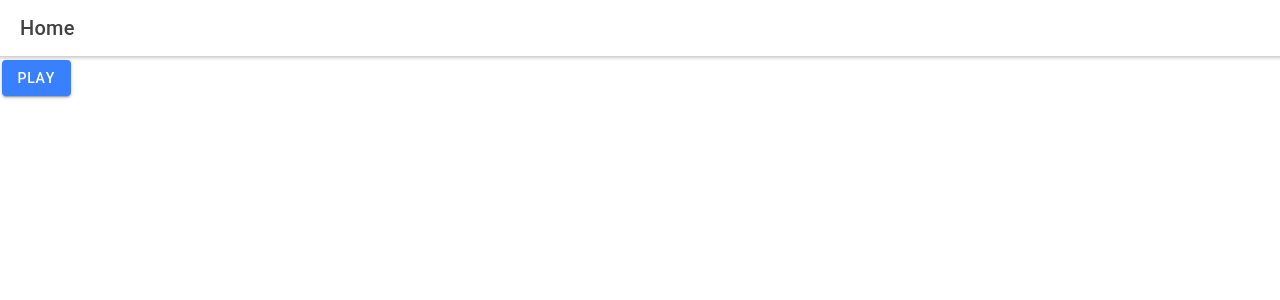
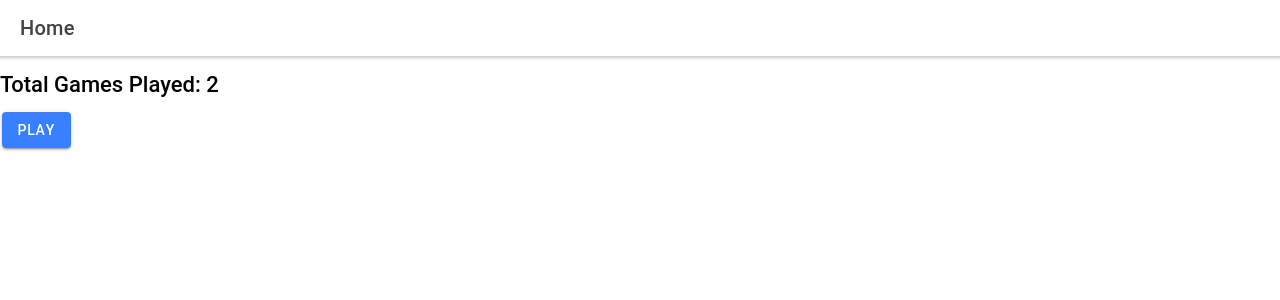
Before and after one commit to tsteelematc/tca-foo-react-ionic, a React (Create React App) app: page /home#/home in a window 1280 px wide. Shown: the top 300 px of the page. Built offline with nearby package versions, Linux system fonts and the light colour scheme.

Commit message:
Preliminary nav with lifted state working'ish...

```diff
--- a/src/App.tsx
+++ b/src/App.tsx
@@ -24,20 +24,69 @@ import './theme/variables.css';
 import SetupGame from './pages/SetupGame';
 import PlayGame from './pages/PlayGame';
 
+import { useState } from 'react';
+
 setupIonicReact();
 
-const App: React.FC = () => (
+interface player {
+  name: string;
+  order: number;
+}
+
+export interface gameResult {
+  start: string;      // "2022-02-14T18:49:30"
+  end: string;        // "2022-02-14T18:59:30"
+  winner: string      // "Me"
+  players: player[]
+}
+
+const game1: gameResult = {
+  start: "2022-02-14T18:55:00"
+  , end: "2022-02-14T19:00:00"
+  , winner: "Me"
+  , players: [{ name: "Me", order: 1 }, { name: "Jack", order: 2 }, { name: "Taylor", order: 3 }]
+};
+
+const game2: gameResult = {
+  start: "2022-02-14T19:05:00"
+  , end: "2022-02-14T19:35:00"
+  , winner: "Stephanie"
+  , players: [{ name: "Me", order: 1 }, { name: "Stephanie", order: 2 }]
+};
+
+const gameResults: gameResult[] = [
+  game1
+  , game2
+];
+
+
+const App: React.FC = () => {
+
+  const [results, setResults] = useState(gameResults);
+
+  const addGameResult = (singleGameResult: gameResult) => {
+    setResults([
+      ...results
+      , singleGameResult
+    ]);
+  };
+
+  return (
     <IonApp>
       <IonReactHashRouter>
         <IonRouterOutlet>
           <Route exact path="/play">
-          <PlayGame />
+            <PlayGame
+              addGameResult={addGameResult}
+            />
           </Route>
           <Route exact path="/setup">
             <SetupGame />
           </Route>
           <Route exact path="/home">
-          <Home />
+            <Home
+              gameResults={results}
+            />
           </Route>
           <Route exact path="/">
             <Redirect to="/home" />
@@ -46,5 +95,6 @@ const App: React.FC = () => (
       </IonReactHashRouter>
     </IonApp>
   );
+}
 
 export default App;
--- a/src/pages/Home.tsx
+++ b/src/pages/Home.tsx
@@ -1,8 +1,13 @@
-import { IonContent, IonHeader, IonPage, IonTitle, IonToolbar, IonButton } from '@ionic/react';
+import { IonContent, IonHeader, IonPage, IonTitle, IonToolbar, IonButton, IonText } from '@ionic/react';
 import ExploreContainer from '../components/ExploreContainer';
 import './Home.css';
+import { gameResult } from '../App';
 
-const Home: React.FC = () => {
+interface HomeProps {
+  gameResults: gameResult[]
+}
+
+const Home: React.FC<HomeProps> = ({gameResults}) => {
   return (
     <IonPage>
       <IonHeader>
@@ -16,6 +21,9 @@ const Home: React.FC = () => {
             <IonTitle size="large">Home</IonTitle>
           </IonToolbar>
         </IonHeader>
+        <h3>
+          Total Games Played: {gameResults.length}
+        </h3>
         <IonButton
           routerLink='/setup'
         >
--- a/src/pages/PlayGame.tsx
+++ b/src/pages/PlayGame.tsx
@@ -1,6 +1,29 @@
 import { IonContent, IonHeader, IonPage, IonTitle, IonToolbar, IonButton } from '@ionic/react';
+import { gameResult } from '../App';
+import { useHistory } from 'react-router-dom';
 
-const PlayGame: React.FC = () => {
+interface PlayGameProps {
+    addGameResult: (r: gameResult) => void;
+}
+
+const PlayGame: React.FC<PlayGameProps> = ({addGameResult}) => {
+
+  const history = useHistory();
+
+  const endGame = () => {
+
+    // Add the new game result to the app data.
+    addGameResult({
+        start: ""
+        , end: ""
+        , players: []
+        , winner: ""
+    });
+
+    // Navigate Home.
+    history.push("/");
+  };
+
   return (
     <IonPage>
       <IonHeader>
@@ -15,7 +38,7 @@ const PlayGame: React.FC = () => {
           </IonToolbar>
         </IonHeader>
         <IonButton
-          routerLink='/'
+            onClick={endGame}
         >
           Done
         </IonButton>
```
Lines whose indentation alone changed are shown as unchanged.
